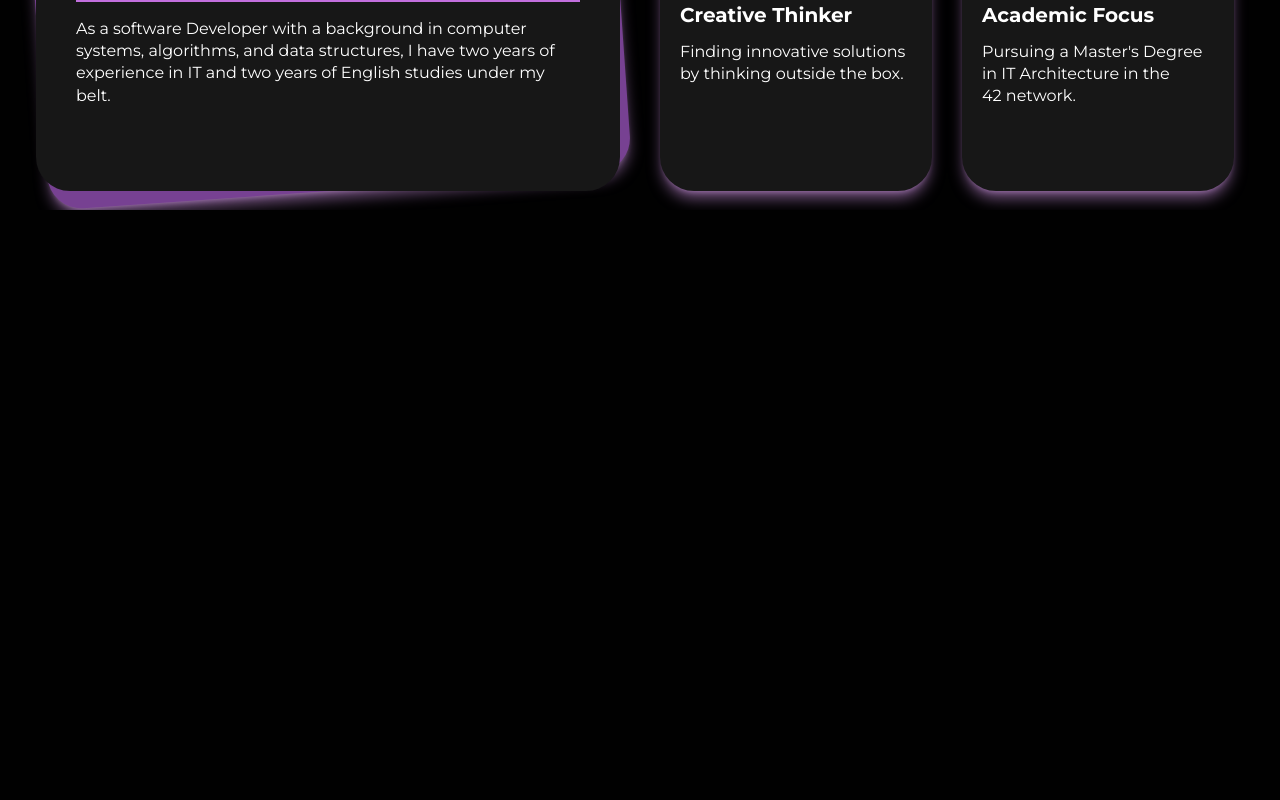
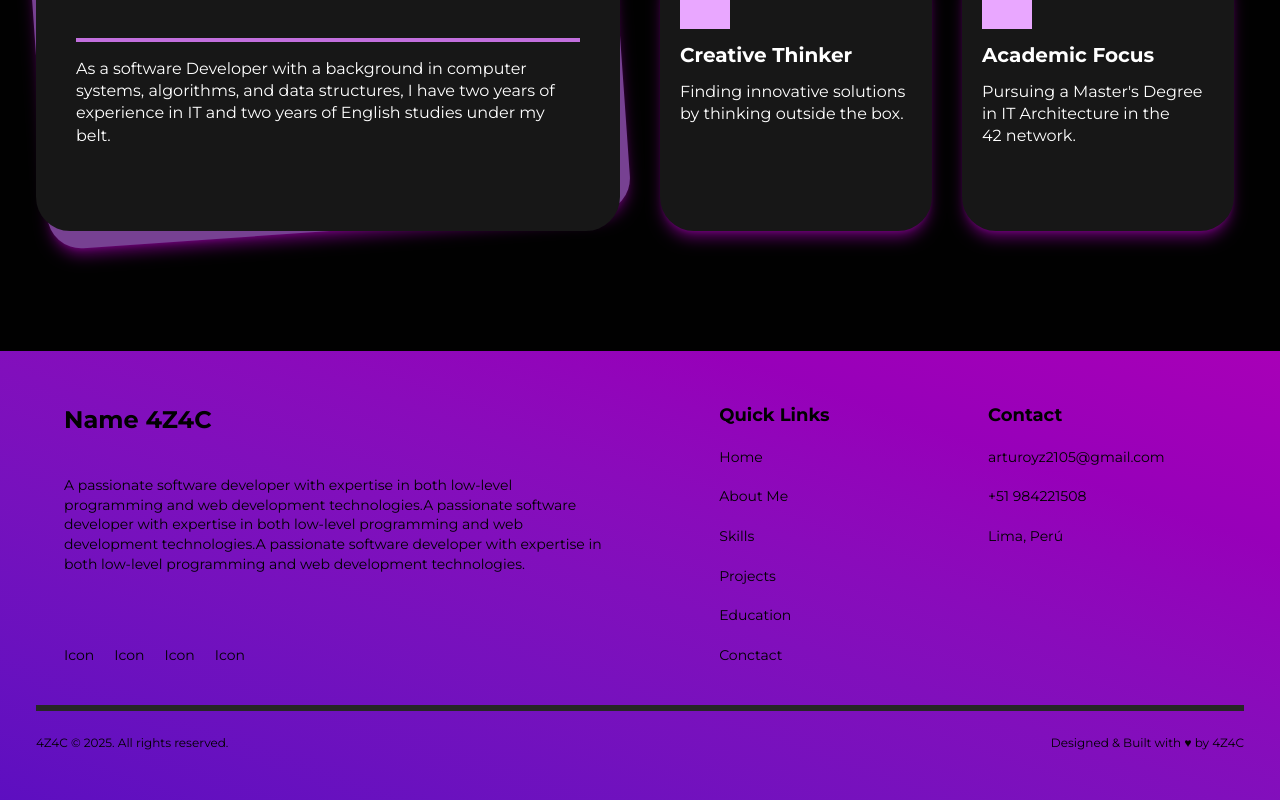
Before and after one commit to ArturoZAC/testing-forport-4z4c, a Next.js app: page / in a window 1280 px wide. Shown: the part 1438-2238 px from the top of the page. Before the commit the page ends 1648 px from the top, so only its background shows below. Built offline with nearby package versions, Linux system fonts and the light colour scheme.

Commit message:
onestepforfinishfooter

```diff
--- a/src/app/(home)/page.tsx
+++ b/src/app/(home)/page.tsx
@@ -1,15 +1,17 @@
-import { About } from "@/views/About";
-import { Hero } from "@/views/Hero";
+import { About, Footer, Hero } from "@/views";
 
 export default function HomePage() {
 
   return (
-    <main className="px-6">
-    {/* <> */}
-      <Hero />
-      <About />
-    {/* </> */}
+    // <main className="px-6">
 
-    </main>
+    <>
+
+    <Hero/>
+    <About/>
+    <Footer />
+
+    </>
+
   );
 }
--- a/src/app/globals.css
+++ b/src/app/globals.css
@@ -94,6 +94,14 @@
     @apply text-[28px] font-normal leading-[1.2] tracking-[0em]
   }
 
+  .text-subtitle2-b-d {
+    @apply text-[24px] font-bold leading-[1.4] tracking-[0em]
+  }
+
+  .text-subtitle2-r-d {
+    @apply text-[24px] font-normal leading-[1.4] tracking-[0em]
+  }
+
   .text-lead-r-d {
     @apply text-[20px] font-normal leading-[1.4] tracking-[0em]
   }
--- a/src/components/about/AboutCard.tsx
+++ b/src/components/about/AboutCard.tsx
@@ -5,7 +5,7 @@ export const AboutCard = () => {
 
   return (
     <div className="relative bg-neutral-900 w-full max-w-[584px] h-[600px] p-10 rounded-[34px] flex flex-col justify-around
-     before:bg-third-back before:w-full  before:max-w-[584px]  before:min-h-[600px] before:absolute before:right-2 before:rounded-[34px] before:rotate-[-4deg] before:-z-10 before:shadow-lg before:shadow-third-light/50
+     before:bg-third-back before:w-full  before:max-w-[584px]  before:min-h-[600px] before:absolute before:right-2 before:rounded-[34px] before:rotate-[-4deg] before:-z-10 before:shadow-lg before:shadow-fuchsia-700/50
     ">
       <div className="space-y-6">
         <p className="text-subtitle1-b-d">WHO I AM</p>
--- a/src/components/about/Card.tsx
+++ b/src/components/about/Card.tsx
@@ -8,7 +8,7 @@ interface Props {
 
 export const Card = ( {icon,lead,descripcion}: Props) => {
   return (
-    <div className="w-full max-w-[272px] min-h-[272px] p-5 flex flex-col gap-y-3 bg-neutral-900 rounded-[34px] shadow-lg shadow-third-light/50">
+    <div className="w-full max-w-[272px] min-h-[272px] p-5 flex flex-col gap-y-3 bg-neutral-900 rounded-[34px] shadow-lg shadow-fuchsia-700/50">
       <div className="size-[50px] bg-third-light">{ icon }</div>
       <p className="text-lead-b-d">{ lead }</p>
       <p className="text-body-small-r-d text-pretty">{descripcion}</p>
--- /dev/null
+++ b/src/components/footer/Credits.tsx
@@ -0,0 +1,13 @@
+
+export const Credits = () => {
+  return (
+
+    <div className="mt-10 mb-12 flex flex-col gap-y-6">
+      <span className="border-3 border-neutral-800 animate-scaleTitle"></span>
+      <div className="flex flex-row justify-between text-tiny-r-d">
+        <p>4Z4C © 2025. All rights reserved.</p>
+        <p>Designed & Built with ♥ by 4Z4C</p>
+      </div>
+    </div>
+  );
+};
--- /dev/null
+++ b/src/components/footer/InfoAdd.tsx
@@ -0,0 +1,24 @@
+
+export const InfoAdd = () => {
+  return (
+    <div className="flex flex-row justify-around items-start w-1/2 pt-7 h-auto">
+      <div className="flex flex-col gap-y-5">
+        <p className="text-body-large-b-d">Quick Links</p>
+        <ul className="flex flex-col gap-y-5 text-small-r-d">
+          <li>Home</li>
+          <li>About Me</li>
+          <li>Skills</li>
+          <li>Projects</li>
+          <li>Education</li>
+          <li>Conctact</li>
+        </ul>
+      </div>
+      <div className="flex flex-col gap-y-5 text-small-r-d">
+        <p className="text-body-large-b-d">Contact</p>
+        <p>arturoyz2105@gmail.com</p>
+        <p>+51 984221508</p>
+        <p>Lima, Perú </p>
+      </div>
+    </div>
+  )
+};
--- /dev/null
+++ b/src/components/footer/MainFoot.tsx
@@ -0,0 +1,17 @@
+
+export const MainFoot = () => {
+  return (
+    <div className="text-small-r-d px-7 pt-7 flex flex-col w-1/2 h-auto justify-between">
+      <div className="flex flex-col gap-y-10">
+        <p className="text-subtitle2-b-d">Name 4Z4C</p>
+        <p>A passionate software developer with expertise in both low-level programming and web development technologies.A passionate software developer with expertise in both low-level programming and web development technologies.A passionate software developer with expertise in both low-level programming and web development technologies.</p>
+      </div>
+      <div className="flex flex-row gap-x-5">
+        <div>Icon</div>
+        <div>Icon</div>
+        <div>Icon</div>
+        <div>Icon</div>
+      </div>
+    </div>
+  );
+};
--- /dev/null
+++ b/src/components/footer/index.ts
@@ -0,0 +1,3 @@
+export * from './InfoAdd';
+export * from './MainFoot';
+export * from './Credits';
--- a/src/views/About.tsx
+++ b/src/views/About.tsx
@@ -3,7 +3,7 @@ import { Title } from "@/components/ui";
 
 export const About = () => {
   return (
-    <section className="flex flex-col gap-y-[65px] mt-20">
+    <section className="flex flex-col gap-y-[65px] mt-30">
       <Title title="About Me" />
       <BodyAbout/>
     </section>
--- a/src/views/Footer.tsx
+++ b/src/views/Footer.tsx
@@ -1,9 +1,16 @@
+import { Credits, InfoAdd, MainFoot } from "@/components/footer";
+import { MainContainer } from "@/components/responsive/MainContainer";
 
 export const Footer = () => {
   return (
-    <>
-    <p>Hi</p>
-
-    </>
+    <section className="flex justify-center items-center bg-linear-to-tr from-violet-800 to-fuchsia-700 mt-30 text-primary">
+      <MainContainer className="mt-6">
+        <div className="flex flex-row justify-center items-stretch h-fit">
+          <MainFoot/>
+          <InfoAdd />
+        </div>
+        <Credits />
+      </MainContainer>
+    </section>
   );
 };
--- /dev/null
+++ b/src/views/index.ts
@@ -0,0 +1,3 @@
+export * from './About';
+export * from './Footer';
+export * from './Hero';
```
